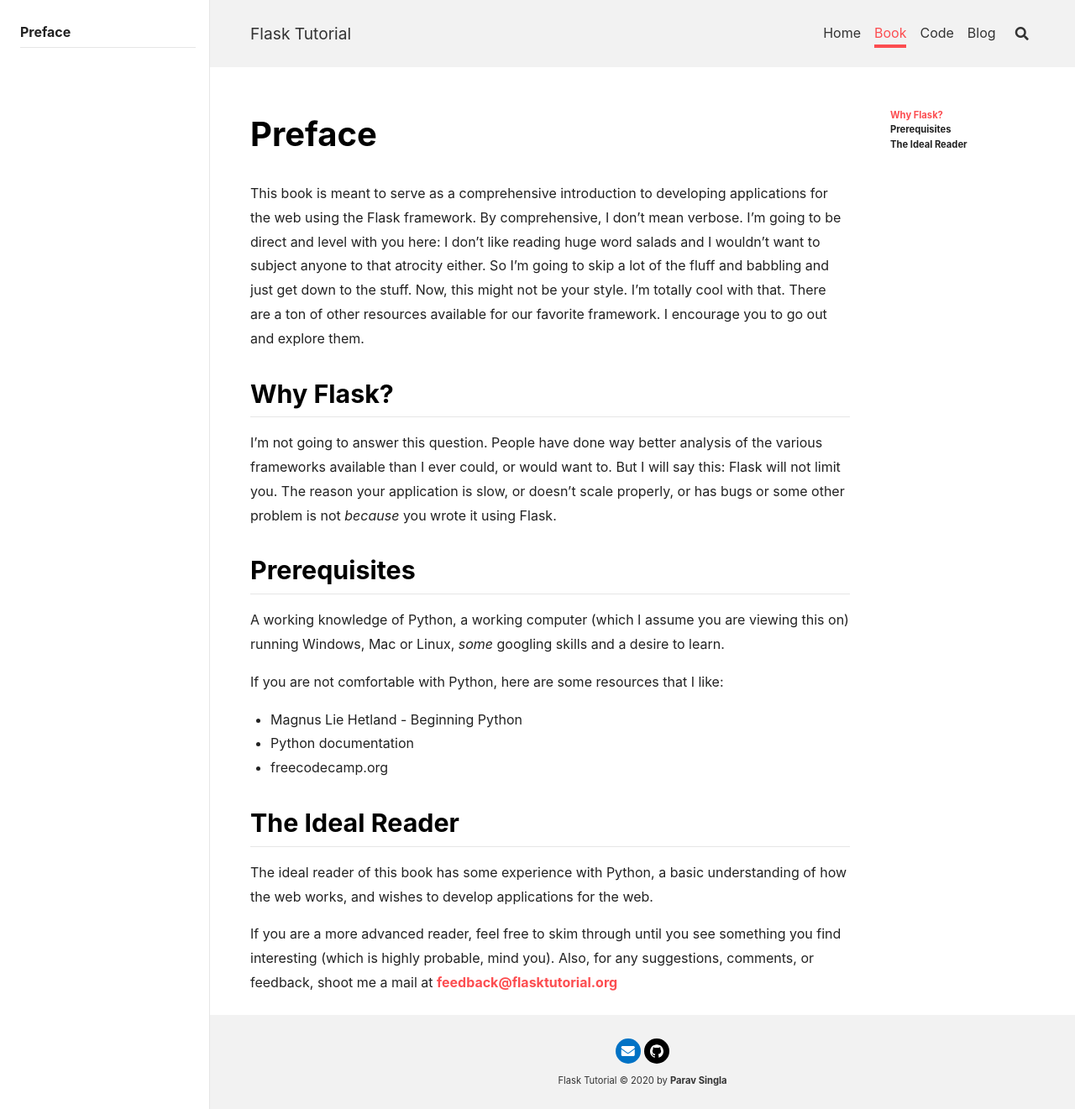
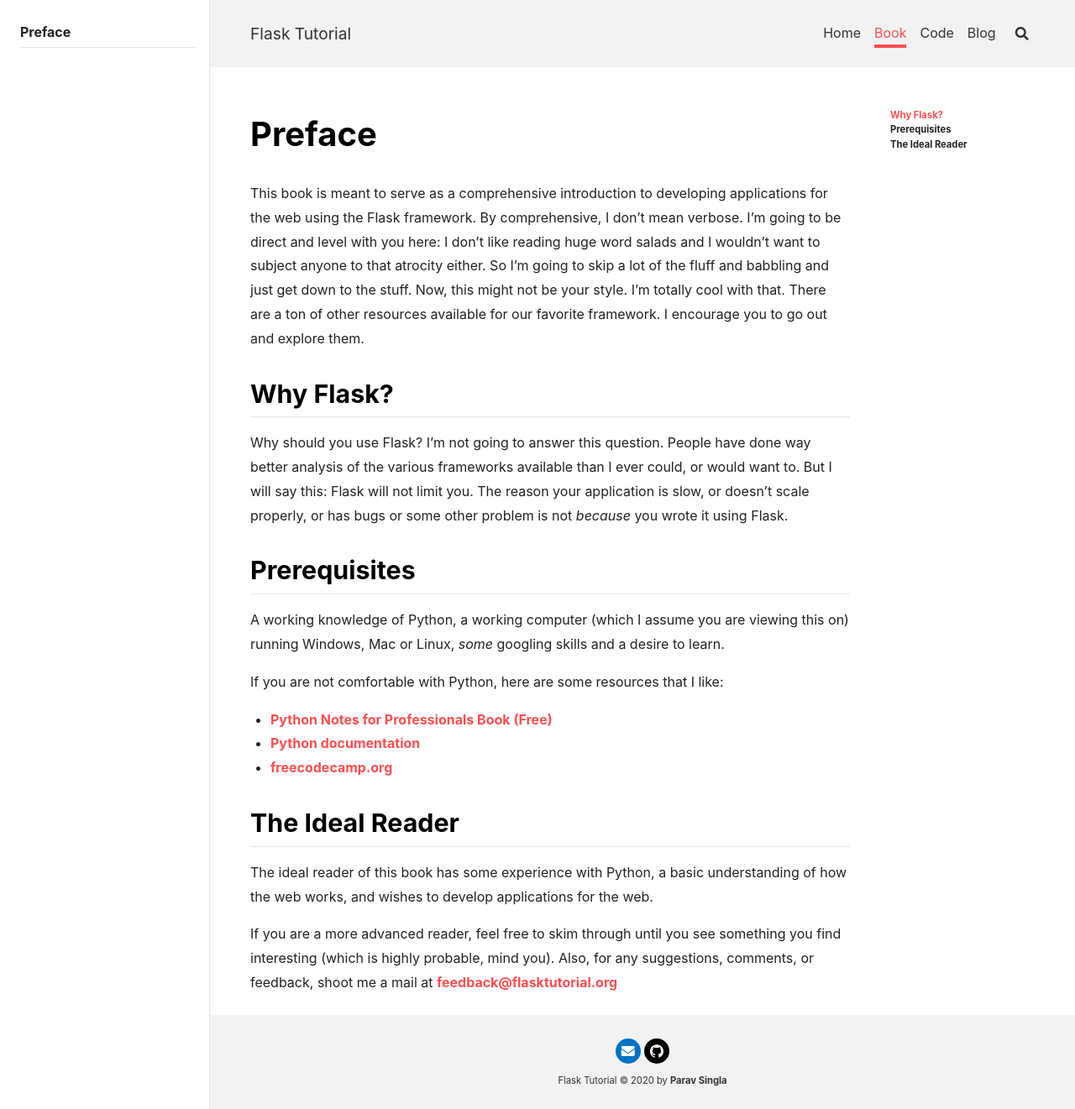
Before and after one commit to paravsingla/flask-tutorial, a Jekyll site: the page built from book/_book/0.1-preface.md, in a window 1280 px wide. Shown: the whole page at 84% size. Built offline with Jekyll 4.4.1, drawn with Linux system fonts in a browser that asks for light colours; nearby versions of some CDN libraries.

Commit message:
Update preface

```diff
--- a/book/_book/0.1-preface.md
+++ b/book/_book/0.1-preface.md
@@ -6,16 +6,16 @@ key: book-preface
 This book is meant to serve as a comprehensive introduction to developing applications for the web using the Flask framework. By comprehensive, I don't mean verbose. I'm going to be direct and level with you here: I don't like reading huge word salads and I wouldn't want to subject anyone to that atrocity either. So I'm going to skip a lot of the fluff and babbling and just get down to the stuff. Now, this might not be your style. I'm totally cool with that. There are a ton of other resources available for our favorite framework. I encourage you to go out and explore them.
 
 ## Why Flask?
-I'm not going to answer this question. People have done way better analysis of the various frameworks available than I ever could, or would want to. But I will say this: Flask will not limit you. The reason your application is slow, or doesn't scale properly, or has bugs or some other problem is not *because* you wrote it using Flask.
+Why should you use Flask? I'm not going to answer this question. People have done way better analysis of the various frameworks available than I ever could, or would want to. But I will say this: Flask will not limit you. The reason your application is slow, or doesn't scale properly, or has bugs or some other problem is not *because* you wrote it using Flask.
 
 ## Prerequisites
 A working knowledge of Python, a working computer (which I assume you are viewing this on) running Windows, Mac or Linux, *some* googling skills and a desire to learn.
 
 If you are not comfortable with Python, here are some resources that I like:
 
-- Magnus Lie Hetland - Beginning Python
-- Python documentation
-- freecodecamp.org
+- [Python Notes for Professionals Book (Free)](https://books.goalkicker.com/PythonBook/)
+- [Python documentation](https://wiki.python.org/moin/BeginnersGuide)
+- [freecodecamp.org](https://www.freecodecamp.org/news/best-python-tutorial/)
 
 ## The Ideal Reader
 
```
Also changed, not shown: book/_book/installation.md (deleted, +0 -45 lines).
